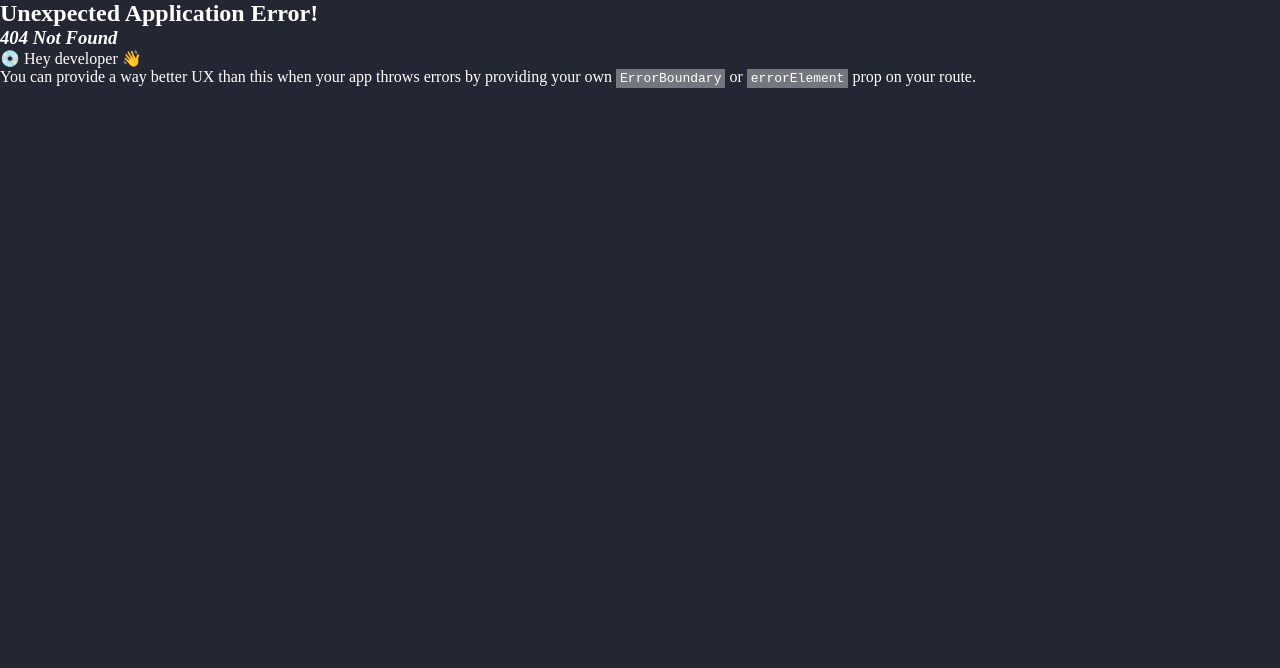
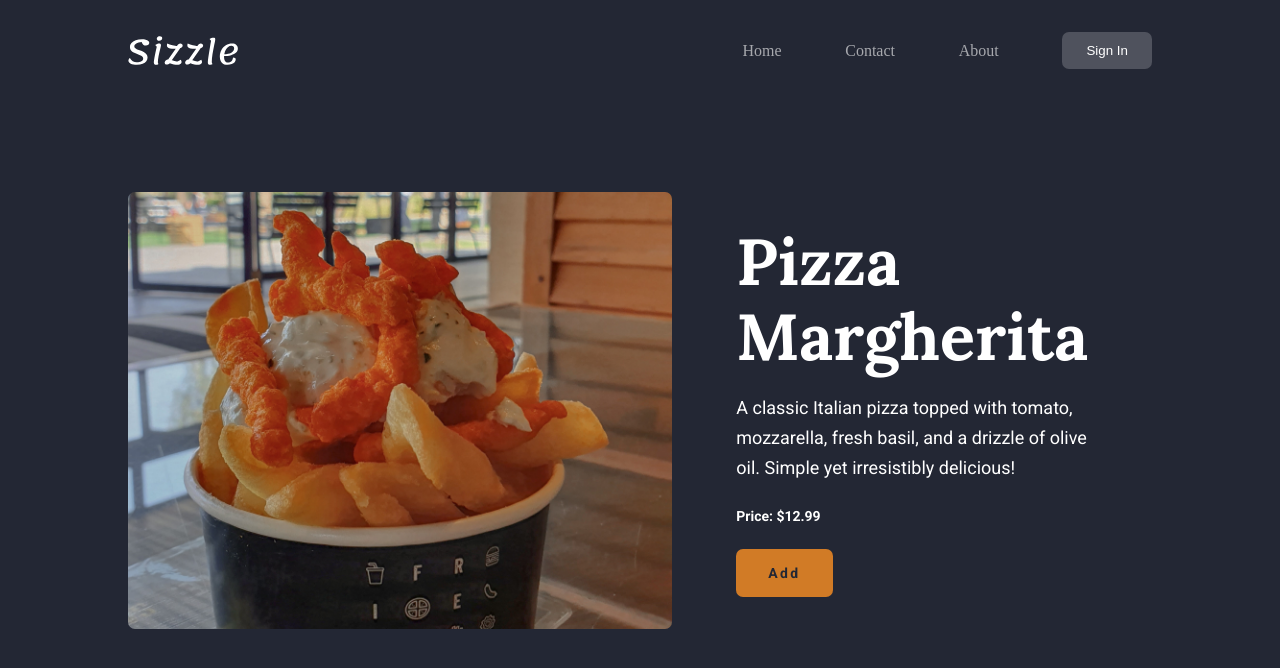
Before and after one commit to Jeetjyoti-Deka/Restaurant_Website, a React (Vite) app in the folder frontend/: page /food/1 in a window 1280 px wide. Before the commit this address had no page. Shown: the top 668 px of the page. Built offline with nearby package versions, Linux system fonts and the light colour scheme.

Commit message:
Create Item Screen

```diff
--- a/frontend/src/items.js
+++ b/frontend/src/items.js
@@ -1,69 +1,79 @@
 const foodItems = [
   {
-    foodName: "Pizza Margherita",
+    _id: "1",
+    name: "Pizza Margherita",
     price: 12.99,
     imageLink: "https://example.com/pizza_margherita.jpg",
     detail:
       "A classic Italian pizza topped with tomato, mozzarella, fresh basil, and a drizzle of olive oil. Simple yet irresistibly delicious!",
   },
   {
-    foodName: "Burger Deluxe",
+    _id: "2",
+    name: "Burger Deluxe",
     price: 8.49,
     imageLink: "https://example.com/burger_deluxe.jpg",
     detail:
       "Juicy beef patty topped with melted cheese, crispy lettuce, ripe tomatoes, and our special secret sauce. A burger that satisfies every craving!",
   },
   {
-    foodName: "Pasta Carbonara",
+    _id: "3",
+    name: "Pasta Carbonara",
     price: 10.99,
     imageLink: "https://example.com/pasta_carbonara.jpg",
     detail:
       "A creamy pasta dish made with egg, Pecorino Romano cheese, pancetta, and black pepper. An Italian favorite that's both comforting and flavorful!",
   },
   {
-    foodName: "Salad Medley",
+    _id: "4",
+    name: "Salad Medley",
     price: 7.99,
     imageLink: "https://example.com/salad_medley.jpg",
     detail:
       "A refreshing assortment of mixed greens, cherry tomatoes, cucumbers, olives, and feta cheese, drizzled with a tangy vinaigrette. Healthy and satisfying!",
   },
   {
-    foodName: "Grilled Salmon",
+    _id: "5",
+    name: "Grilled Salmon",
     price: 15.99,
     imageLink: "https://example.com/grilled_salmon.jpg",
     detail:
       "Fresh Atlantic salmon fillet grilled to perfection, served with a lemon-dill sauce and steamed asparagus. A seafood lover's delight!",
   },
   {
-    foodName: "Vegetable Stir-Fry",
+    _id: "6",
+    name: "Vegetable Stir-Fry",
     price: 9.49,
     imageLink: "https://example.com/vegetable_stir_fry.jpg",
     detail:
       "Colorful medley of crisp vegetables sautéed in a savory ginger-soy sauce. A wholesome and flavorful vegan option!",
   },
   {
-    foodName: "Cheese Platter",
+    _id: "7",
+    name: "Cheese Platter",
     price: 14.99,
     imageLink: "https://example.com/cheese_platter.jpg",
     detail:
       "An exquisite assortment of artisanal cheeses, paired with grapes, nuts, and crackers. Perfect for sharing and savoring the rich flavors!",
   },
   {
-    foodName: "Chocolate Fudge Cake",
+    _id: "8",
+    name: "Chocolate Fudge Cake",
     price: 6.99,
     imageLink: "https://example.com/chocolate_fudge_cake.jpg",
     detail:
       "Decadent chocolate cake layered with velvety fudge frosting. A heavenly treat for all chocolate enthusiasts!",
   },
   {
-    foodName: "Mango Lassi",
+    _id: "9",
+    name: "Mango Lassi",
     price: 3.49,
     imageLink: "https://example.com/mango_lassi.jpg",
     detail:
       "A refreshing and creamy yogurt-based drink blended with ripe mangoes and a hint of cardamom. The perfect thirst quencher!",
   },
   {
-    foodName: "Chicken Tikka Masala",
+    _id: "10",
+    name: "Chicken Tikka Masala",
     price: 11.99,
     imageLink: "https://example.com/chicken_tikka_masala.jpg",
     detail:
--- a/frontend/src/main.jsx
+++ b/frontend/src/main.jsx
@@ -12,6 +12,7 @@ import LandingScreen from "./screens/LandingScreen.jsx";
 import HomeScreen from "./screens/HomeScreen.jsx";
 import AboutScreen from "./screens/AboutScreen.jsx";
 import ContactScreen from "./screens/ContactScreen.jsx";
+import ItemScreen from "./screens/ItemScreen.jsx";
 
 const router = createBrowserRouter(
   createRoutesFromElements(
@@ -20,6 +21,7 @@ const router = createBrowserRouter(
       <Route path="/home" element={<HomeScreen />} />
       <Route path="/about" element={<AboutScreen />} />
       <Route path="/contact" element={<ContactScreen />} />
+      <Route path="/food/:id" element={<ItemScreen />} />
     </Route>
   )
 );
--- /dev/null
+++ b/frontend/src/screens/ItemScreen.jsx
@@ -0,0 +1,79 @@
+import styled from "styled-components";
+import foodItems from "../items";
+import { useParams } from "react-router-dom";
+import itemImg from "../assets/images/savoury-sizzle.jpg";
+
+const Wrapper = styled.div`
+  margin: calc(var(--spacing-2xl) * 2) 0 0;
+
+  .container {
+    display: flex;
+    justify-content: space-between;
+  }
+
+  .container .item-img {
+    max-width: 565px;
+    max-height: 437px;
+    overflow: hidden;
+    position: relative;
+    border-radius: 7px;
+  }
+
+  .container .item-img img {
+    position: relative;
+    top: -366px;
+    left: 0;
+  }
+
+  .container .content {
+    padding: var(--spacing-lg) var(--spacing-xl);
+    display: flex;
+    flex-direction: column;
+    justify-content: space-between;
+    align-items: flex-start;
+  }
+
+  .container .content h1 {
+    font-family: var(--heading-font);
+    font-size: 65px;
+    font-weight: 700;
+    line-height: 75px;
+  }
+
+  .container .content p {
+    font-family: var(--body-font);
+    font-size: 18px;
+    font-weight: 400;
+    line-height: 30px;
+  }
+
+  .container .content span {
+    font-family: var(--body-font);
+    font-size: 14px;
+    font-weight: 700;
+    line-height: 28px;
+  }
+`;
+
+const ItemScreen = () => {
+  const { id: itemId } = useParams();
+
+  const item = foodItems.find((x) => x._id === itemId);
+
+  return (
+    <Wrapper>
+      <div className="container">
+        <div className="item-img">
+          <img src={itemImg} alt="" />
+        </div>
+        <div className="content">
+          <h1>{item.name}</h1>
+          <p>{item.detail}</p>
+          <span>Price: ${item.price}</span>
+          <button className="primary-btn">Add</button>
+        </div>
+      </div>
+    </Wrapper>
+  );
+};
+export default ItemScreen;
```
